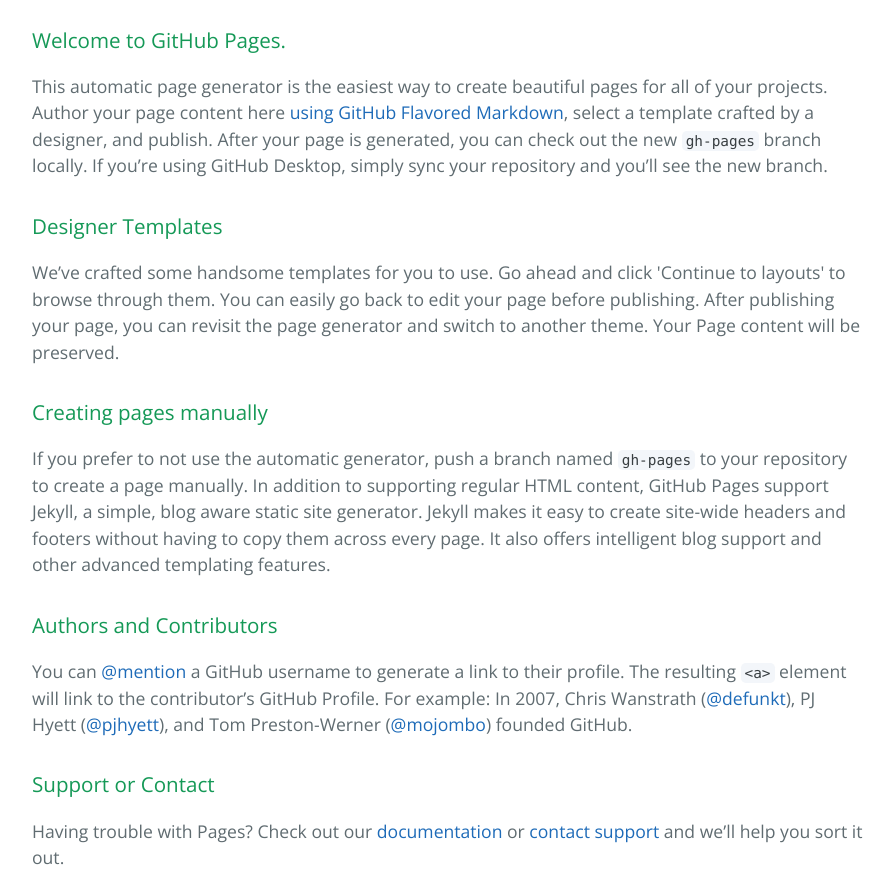
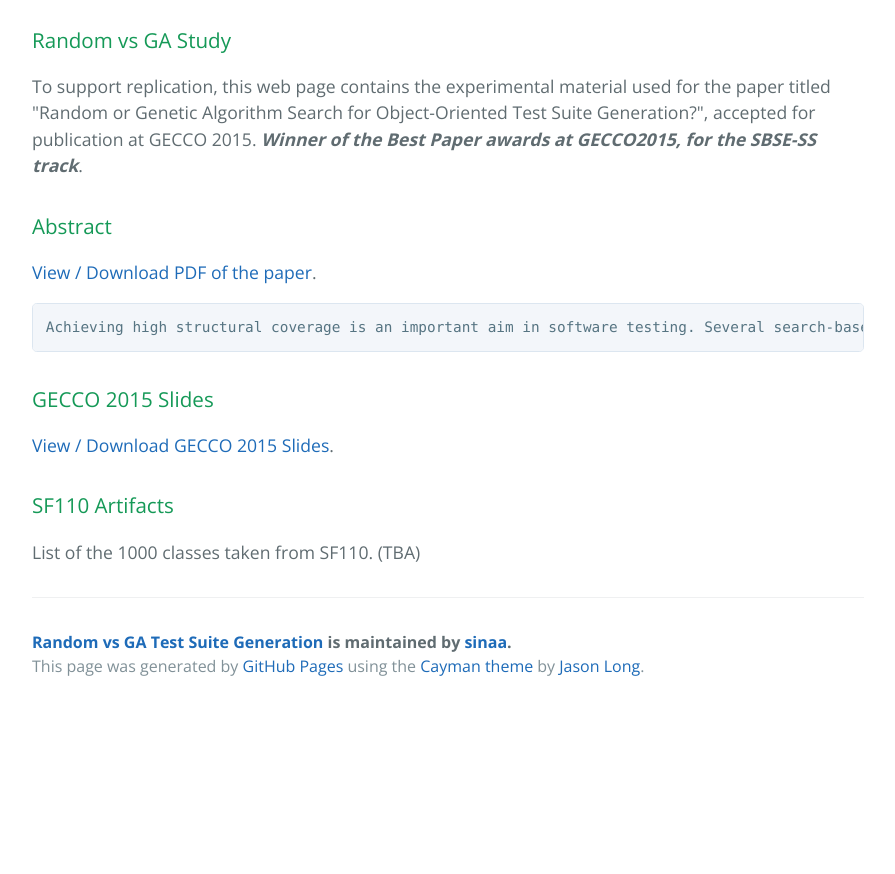
Before and after one commit to sinaa/random-vs-ga-test-generation, a plain HTML site: page index.html in a window 1280 px wide. Shown: the part 420-1294 px from the top of the page, without its empty margins (192-1087 px from the left). After the commit the page ends 1130 px from the top, so only its background shows below. Drawn offline with nearby package versions, Linux system fonts and the light colour scheme.

```diff
--- a/index.html
+++ b/index.html
@@ -20,29 +20,27 @@
 
     <section class="main-content">
       <h3>
-<a id="welcome-to-github-pages" class="anchor" href="#welcome-to-github-pages" aria-hidden="true"><span aria-hidden="true" class="octicon octicon-link"></span></a>Welcome to GitHub Pages.</h3>
+<a id="random-vs-ga-study" class="anchor" href="#random-vs-ga-study" aria-hidden="true"><span aria-hidden="true" class="octicon octicon-link"></span></a>Random vs GA Study</h3>
 
-<p>This automatic page generator is the easiest way to create beautiful pages for all of your projects. Author your page content here <a href="https://guides.github.com/features/mastering-markdown/">using GitHub Flavored Markdown</a>, select a template crafted by a designer, and publish. After your page is generated, you can check out the new <code>gh-pages</code> branch locally. If you’re using GitHub Desktop, simply sync your repository and you’ll see the new branch.</p>
+<p>To support replication, this web page contains the experimental material used for the paper titled "Random or Genetic Algorithm Search for Object-Oriented Test Suite Generation?", accepted for publication at GECCO 2015. <em><strong>Winner of the Best Paper awards at GECCO2015, for the SBSE-SS track</strong></em>.</p>
 
 <h3>
-<a id="designer-templates" class="anchor" href="#designer-templates" aria-hidden="true"><span aria-hidden="true" class="octicon octicon-link"></span></a>Designer Templates</h3>
+<a id="abstract" class="anchor" href="#abstract" aria-hidden="true"><span aria-hidden="true" class="octicon octicon-link"></span></a>Abstract</h3>
 
-<p>We’ve crafted some handsome templates for you to use. Go ahead and click 'Continue to layouts' to browse through them. You can easily go back to edit your page before publishing. After publishing your page, you can revisit the page generator and switch to another theme. Your Page content will be preserved.</p>
+<p><a href="shamshiri2015random.pdf">View / Download PDF of the paper</a>.</p>
+
+<pre><code>Achieving high structural coverage is an important aim in software testing. Several search-based techniques have proved successful at automatically generating tests that achieve high coverage. However, despite the well-established arguments behind using evolutionary search algorithms (e.g., genetic algorithms) in preference to random search, it remains an open question whether the benefits can actually be observed in practice when generating unit test suites for object-oriented classes. In this paper, we report an empirical study on the effects of using a genetic algorithm (GA) to generate test suites over generating test suites incrementally with random search, by applying the EvoSuite unit test suite generator to 1,000 classes randomly selected from the SF110 corpus of open source projects. Surprisingly, the results show little difference between the coverage achieved by test suites generated with evolutionary search compared to those generated using random search. A detailed analysis reveals that the genetic algorithm covers more branches of the type where standard fitness functions provide guidance. In practice, however, we observed that the vast majority of branches in the analyzed projects provide no such guidance.
+</code></pre>
 
 <h3>
-<a id="creating-pages-manually" class="anchor" href="#creating-pages-manually" aria-hidden="true"><span aria-hidden="true" class="octicon octicon-link"></span></a>Creating pages manually</h3>
+<a id="gecco-2015-slides" class="anchor" href="#gecco-2015-slides" aria-hidden="true"><span aria-hidden="true" class="octicon octicon-link"></span></a>GECCO 2015 Slides</h3>
 
-<p>If you prefer to not use the automatic generator, push a branch named <code>gh-pages</code> to your repository to create a page manually. In addition to supporting regular HTML content, GitHub Pages support Jekyll, a simple, blog aware static site generator. Jekyll makes it easy to create site-wide headers and footers without having to copy them across every page. It also offers intelligent blog support and other advanced templating features.</p>
+<p><a href="slides-gecco2015.pdf">View / Download GECCO 2015 Slides</a>.</p>
 
 <h3>
-<a id="authors-and-contributors" class="anchor" href="#authors-and-contributors" aria-hidden="true"><span aria-hidden="true" class="octicon octicon-link"></span></a>Authors and Contributors</h3>
+<a id="sf110-artifacts" class="anchor" href="#sf110-artifacts" aria-hidden="true"><span aria-hidden="true" class="octicon octicon-link"></span></a>SF110 Artifacts</h3>
 
-<p>You can <a href="https://help.github.com/articles/basic-writing-and-formatting-syntax/#mentioning-users-and-teams" class="user-mention">@mention</a> a GitHub username to generate a link to their profile. The resulting <code>&lt;a&gt;</code> element will link to the contributor’s GitHub Profile. For example: In 2007, Chris Wanstrath (<a href="https://github.com/defunkt" class="user-mention">@defunkt</a>), PJ Hyett (<a href="https://github.com/pjhyett" class="user-mention">@pjhyett</a>), and Tom Preston-Werner (<a href="https://github.com/mojombo" class="user-mention">@mojombo</a>) founded GitHub.</p>
-
-<h3>
-<a id="support-or-contact" class="anchor" href="#support-or-contact" aria-hidden="true"><span aria-hidden="true" class="octicon octicon-link"></span></a>Support or Contact</h3>
-
-<p>Having trouble with Pages? Check out our <a href="https://help.github.com/pages">documentation</a> or <a href="https://github.com/contact">contact support</a> and we’ll help you sort it out.</p>
+<p>List of the 1000 classes taken from SF110. (TBA)</p>
 
       <footer class="site-footer">
         <span class="site-footer-owner"><a href="https://github.com/sinaa/random-vs-ga-test-generation">Random vs GA Test Suite Generation</a> is maintained by <a href="https://github.com/sinaa">sinaa</a>.</span>
```
Also changed, not shown: params.json (+1 -1 lines).
